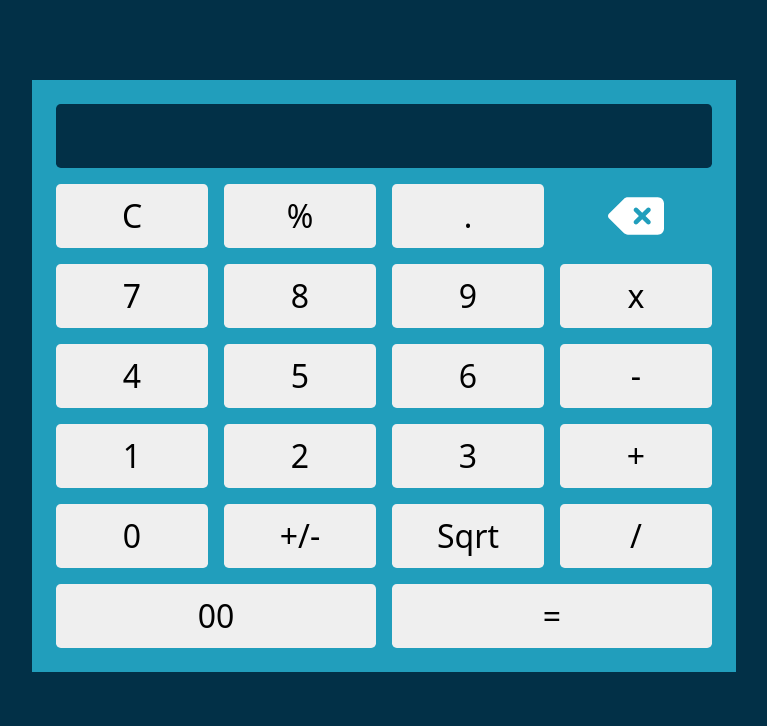
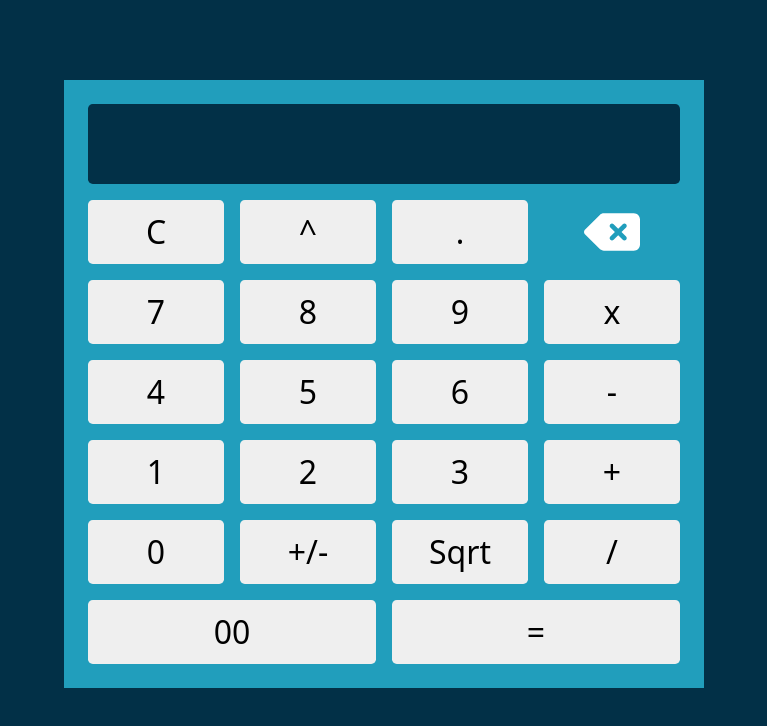
Before and after one commit to kamal-singh-itobuz/calculator, a plain HTML site: page index.html in a window 1280 px wide. Shown: the whole page, without its empty margins (256-1023 px from the left). Drawn offline with nearby package versions, Linux system fonts and the light colour scheme.

Commit message:
Trying to add power now

```diff
--- a/index.html
+++ b/index.html
@@ -16,36 +16,36 @@
             <input class="result w-100 px-2" type="">
         </div>
         <div class="all-keys row g-0">
-            <div class="clear col-3 p-2"><input class="w-100" type="submit" value="C"></div>
-            <div class="percentage col-3 p-2"><input class="w-100" type="submit" value="%"></div>
-            <div class="dot col-3 p-2"><input class="w-100" type="submit" value="."></div>
-            <div class="delete col-3 p-2 d-flex justify-content-center align-items-center"><img class="delete-img"
-                    src="./images/delete.svg" alt="delete"></div>
+            <div class="clear col-3 p-1 p-md-2"><input class="w-100" type="submit" value="C"></div>
+            <div class="percentage col-3 p-1 p-md-2"><input class="w-100" type="submit" value="^"></div>
+            <div class="dot col-3 p-1 p-md-2"><input class="w-100" type="submit" value="."></div>
+            <div class="delete col-3 p-1 p-md-2 d-flex justify-content-center align-items-center"><img
+                    class="delete-img" src="./images/delete.svg" alt="delete"></div>
 
-            <div class="seven col-3 p-2"><input class="w-100" type="submit" value="7"></div>
-            <div class="eight col-3 p-2"><input class="w-100" type="submit" value="8"></div>
-            <div class="nine col-3 p-2"><input class="w-100" type="submit" value="9"></div>
-            <div class="multiply col-3 p-2"><input class="w-100" type="submit" value="x"></div>
+            <div class="seven col-3 p-1 p-md-2"><input class="w-100" type="submit" value="7"></div>
+            <div class="eight col-3 p-1 p-md-2"><input class="w-100" type="submit" value="8"></div>
+            <div class="nine col-3 p-1 p-md-2"><input class="w-100" type="submit" value="9"></div>
+            <div class="multiply col-3 p-1 p-md-2"><input class="w-100" type="submit" value="x"></div>
 
-            <div class="four col-3 p-2"><input class="w-100" type="submit" value="4"></div>
-            <div class="five col-3 p-2"><input class="w-100" type="submit" value="5"></div>
-            <div class="six col-3 p-2"><input class="w-100" type="submit" value="6"></div>
-            <div class="minus col-3 p-2"><input class="w-100" type="submit" value="-"></div>
+            <div class="four col-3 p-1 p-md-2"><input class="w-100" type="submit" value="4"></div>
+            <div class="five col-3 p-1 p-md-2"><input class="w-100" type="submit" value="5"></div>
+            <div class="six col-3 p-1 p-md-2"><input class="w-100" type="submit" value="6"></div>
+            <div class="minus col-3 p-1 p-md-2"><input class="w-100" type="submit" value="-"></div>
 
-            <div class="one col-3 p-2"><input class="w-100" type="submit" value="1"></div>
-            <div class="two col-3 p-2"><input class="w-100" type="submit" value="2"></div>
-            <div class="three col-3 p-2"><input class="w-100" type="submit" value="3"></div>
-            <div class="plus col-3 p-2"><input class="w-100" type="submit" value="+"></div>
+            <div class="one col-3 p-1 p-md-2"><input class="w-100" type="submit" value="1"></div>
+            <div class="two col-3 p-1 p-md-2"><input class="w-100" type="submit" value="2"></div>
+            <div class="three col-3 p-1 p-md-2"><input class="w-100" type="submit" value="3"></div>
+            <div class="plus col-3 p-1 p-md-2"><input class="w-100" type="submit" value="+"></div>
 
-            <div class="zero col-3 p-2"><input class="w-100" type="submit" value="0"></div>
-            <div class="zero col-3 p-2"><abbr title="Negate the result of given input"><input class="w-100"
+            <div class="zero col-3 p-1 p-md-2"><input class="w-100" type="submit" value="0"></div>
+            <div class="zero col-3 p-1 p-md-2"><abbr title="Negate the result of given input"><input class="w-100"
                         type="submit" value="+/-"></abbr></div>
-            <div class="zero col-3 p-2"><abbr title="Calculate the Square root of given input"><input class="w-100"
-                        type="submit" value="Sqrt"></abbr></div>
-            <div class="zero col-3 p-2"><input class="w-100" type="submit" value="/"></div>
+            <div class="zero col-3 p-1 p-md-2"><abbr title="Calculate the Square root of given input"><input
+                        class="w-100" type="submit" value="Sqrt"></abbr></div>
+            <div class="zero col-3 p-1 p-md-2"><input class="w-100" type="submit" value="/"></div>
 
-            <div class="double-zero col-6 p-2"><input class="w-100" type="submit" value="00"></div>
-            <div class="equal col-6 p-2"><input class="w-100" type="submit" value="="></div>
+            <div class="double-zero col-6 p-1 p-md-2"><input class="w-100" type="submit" value="00"></div>
+            <div class="equal col-6 p-1 p-md-2"><input class="w-100" type="submit" value="="></div>
         </div>
     </div>
     <script src="https://cdn.jsdelivr.net/npm/bootstrap@5.0.2/dist/js/bootstrap.bundle.min.js"
--- a/script.js
+++ b/script.js
@@ -18,7 +18,7 @@ function calculate(a, op, b) {
     else if (op === '/') return b / a;
 }
 
-function evalArr(arr) {
+function evaluateArray(arr) {
     let operandStack = [];
     let operatorStack = [];
     arr.forEach(ele => {
@@ -29,10 +29,10 @@ function evalArr(arr) {
                 if (precedence(ele) >= precedence(operatorStack[operatorStack.length - 1])) operatorStack.push(ele);
                 else {
                     while (operatorStack.length && precedence(ele) < precedence(operatorStack[operatorStack.length - 1])) {
-                        let a = operandStack.pop();
-                        let b = operandStack.pop();
+                        let num1 = operandStack.pop();
+                        let num2 = operandStack.pop();
                         let op = operatorStack.pop();
-                        operandStack.push(calculate(a, op, b));
+                        operandStack.push(calculate(num1, op, num2));
                     }
                     operatorStack.push(ele);
                 }
@@ -41,10 +41,10 @@ function evalArr(arr) {
         }
     });
     while (operatorStack.length) {
-        let a = operandStack.pop();
-        let b = operandStack.pop();
+        let num1 = operandStack.pop();
+        let num2 = operandStack.pop();
         let op = operatorStack.pop();
-        operandStack.push(calculate(a, op, b));
+        operandStack.push(calculate(num1, op, num2));
     }
     return operandStack.pop();
 }
@@ -60,7 +60,7 @@ function evaluate(str) {
         } else num += str[i];
     }
     arr.push(Number(num));
-    return evalArr(arr);
+    return evaluateArray(arr);
 }
 
 function canAddPoint(str) {
@@ -103,16 +103,8 @@ allKeys.addEventListener("click", (e) => {
         result.value = input;
     }
     else if(e.target.value === "-"){
-        if(input === ""){
-            input += e.target.value;
-            result.value = input;
-        }
-        else if(input[input.length-1] === ".") return;
-        else if(numbers.has(input[input.length-1])) {
-            input += e.target.value;
-            result.value = input;
-        }
-        else if(input[input.length-1] === "x" || input[input.length-1] === "/"){
+        if(input[input.length-1] === ".") return;
+        else if(input === "" || numbers.has(input[input.length-1]) || input[input.length-1] === "x" || input[input.length-1] === "/") {
             input += e.target.value;
             result.value = input;
         }
--- a/style.scss
+++ b/style.scss
@@ -1,55 +1,82 @@
-*{
+* {
     margin: 0;
     padding: 0;
     box-sizing: border-box;
 }
+
 $body-bg-color: #023047;
 $calculator-bg-color: #219ebc;
-body{
+
+body {
     display: flex;
     justify-content: center;
     background-color: $body-bg-color !important;
 }
+
 input {
-    height: 4rem;
     border: none;
     border-radius: 0.3rem;
     outline: none;
-    font-size: 2rem;
 }
+
 .calculator {
     width: 90%;
     background-color: $calculator-bg-color;
     margin-top: 5rem;
+
     .input-output {
         input {
             text-align: right;
             background-color: $body-bg-color;
             color: white;
+            height: 5rem;
+            font-size: 2rem;
         }
+
         input::-webkit-inner-spin-button,
         input::-webkit-outer-spin-button {
             -webkit-appearance: none;
         }
     }
 }
+
 .all-keys {
     img {
-        height: 3.5rem;
-        width: 3.5rem;
+        height: 2.7rem;
+        width: 2.7rem;
         cursor: pointer;
     }
+
+    input {
+        font-size: 1.3rem;
+        height: 3rem;
+    }
 }
-@media (min-width: 600px){
+
+@media (min-width: 600px) {
     .calculator {
         width: 70%;
     }
+
+    .all-keys {
+        img {
+            height: 3.5rem;
+            width: 3.5rem;
+        }
+
+        input {
+            font-size: 2rem;
+            height: 4rem;
+        }
+    }
 }
+
 @media (min-width: 1000px) {
     .calculator {
-        width: 55%;
+        width: 50%;
     }
 }
+
 @media (min-width: 1300px) {
     .calculator {
         width: 40%;
```
Also changed, not shown: style.css, 1 other file.
